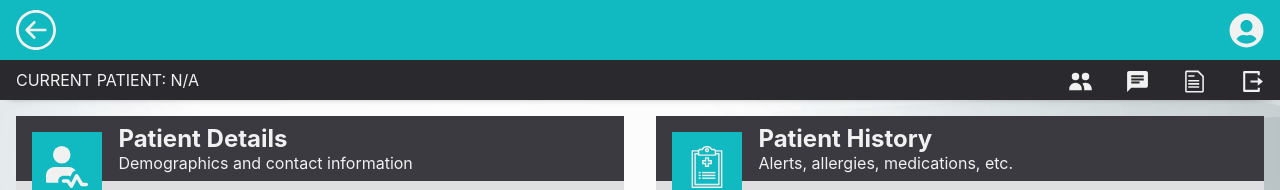
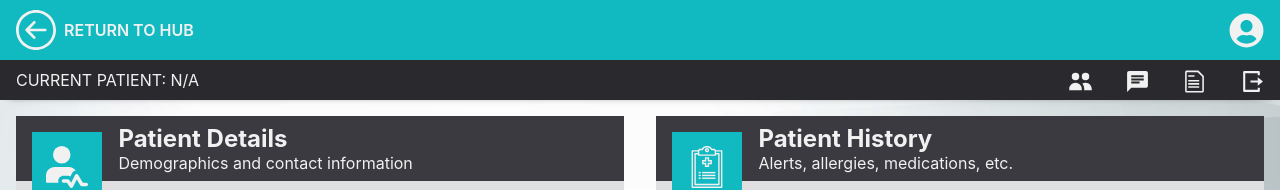
Before and after one commit to riz-l/one-ed, a React (Create React App) app: page /patient/patient-overview in a window 1280 px wide. Shown: the top 190 px of the page. Built offline with nearby package versions, Linux system fonts and the light colour scheme.

Commit message:
MASTER: Added Return to Hub to Header

```diff
--- a/src/components/Header/Header.component.jsx
+++ b/src/components/Header/Header.component.jsx
@@ -48,7 +48,12 @@ export default function Header({ setIsPatientListOpen }) {
           <Link to="/">
             <Logo>
               {urlPath !== "" && urlPath !== "/" ? (
-                <BackIcon />
+                <>
+                  <BackIcon />
+                  <span style={{ marginLeft: "8px", fontWeight: "600" }}>
+                    Return to Hub
+                  </span>
+                </>
               ) : (
                 <img src={LogoWhite} alt="OneED Logo" />
               )}
```
